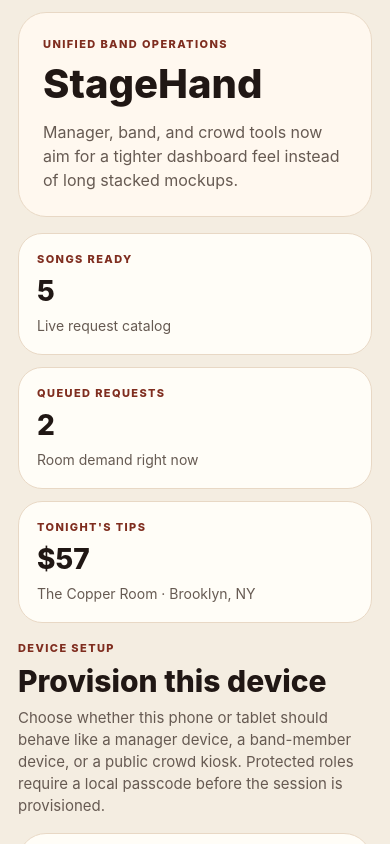
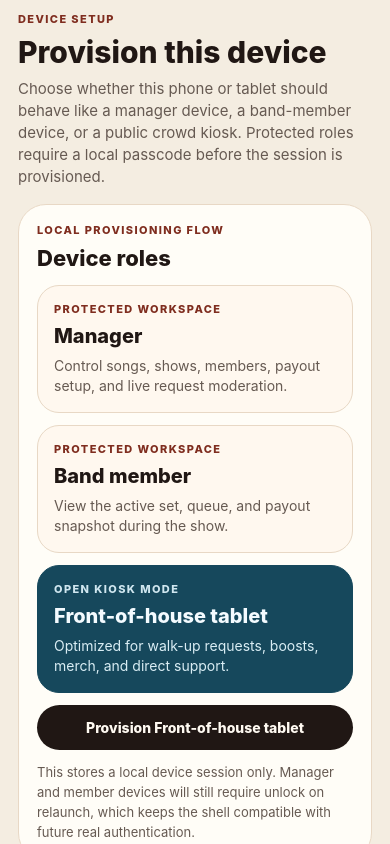
Before and after one commit to erichester76/StageHand, a React Native app: screen / in a window 390 px wide. Built offline with nearby package versions, Linux system fonts and the light colour scheme.

Commit message:
Hide app summary before provisioning #23

```diff
--- a/App.tsx
+++ b/App.tsx
@@ -23,6 +23,7 @@ function App() {
   const activeRole = session.activeRole;
   const provisionedRole = session.deviceSession?.role ?? null;
   const shellState = appReady ? session.shellState : "hydrating";
+  const showAppSummary = shellState !== "setup";
 
   const workspaceTitle =
     provisionedRole === "crowd"
@@ -48,6 +49,7 @@ function App() {
       />
 
       <ScrollView style={styles.screen} contentContainerStyle={styles.screenContent}>
+        {showAppSummary ? (
           <View style={styles.hero}>
             <View style={styles.heroMain}>
               <Text style={styles.eyebrow}>Unified band operations</Text>
@@ -80,6 +82,7 @@ function App() {
               />
             </View>
           </View>
+        ) : null}
 
         {shellState === "active" && activeRole !== "crowd" ? (
           <View style={styles.workspaceHeader}>
```
Lines whose indentation alone changed are shown as unchanged.
